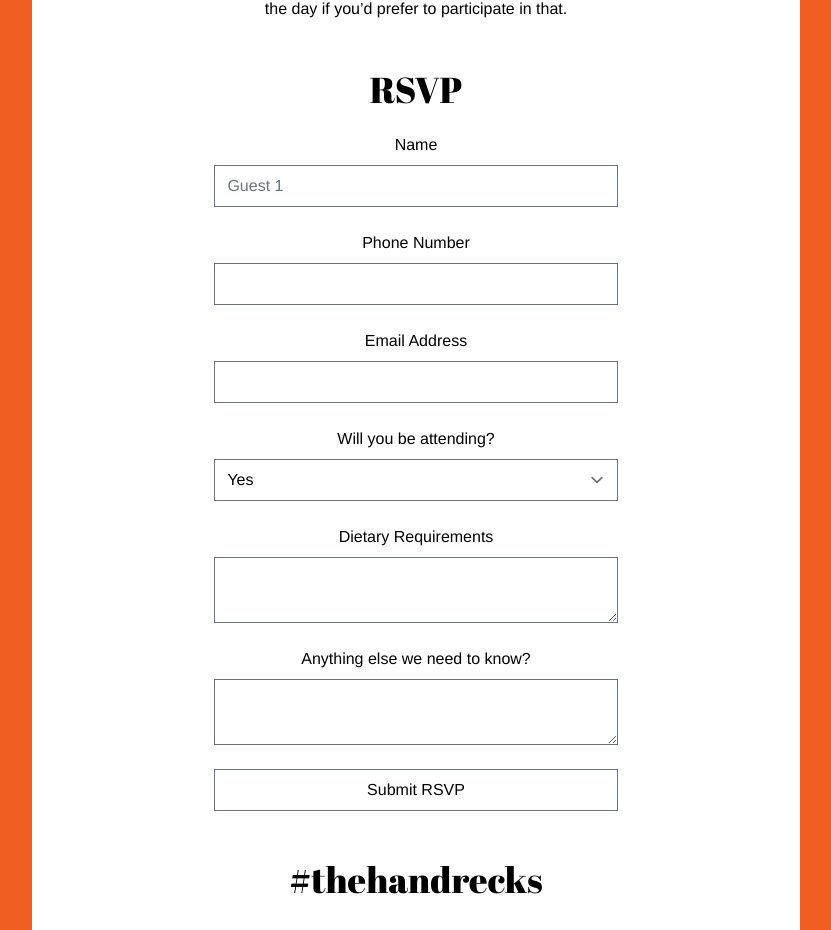
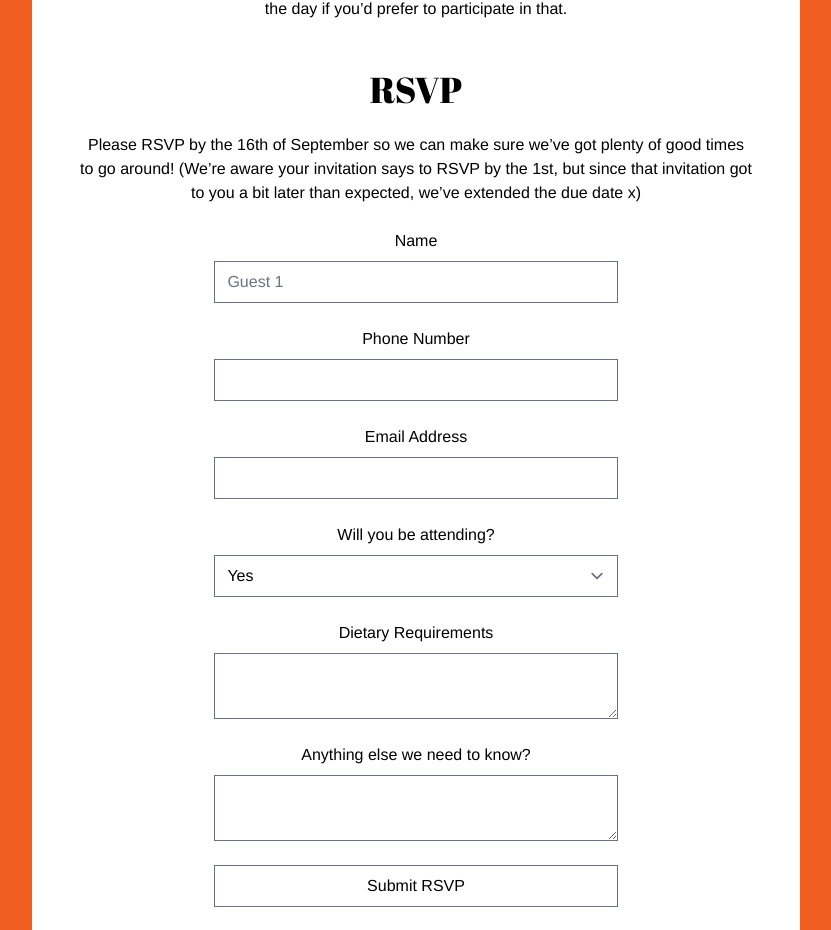
Before and after one commit to willem-h/wedding, a React (Create React App) app: page / in a window 1280 px wide. Shown: the part 2852-3782 px from the top of the page, without its empty margins (224-1055 px from the left). Built offline with nearby package versions, Linux system fonts and the light colour scheme.

Commit message:
Add RSVP blurb dealing with late invitation arrivals (#14)

```diff
--- a/src/RSVP.js
+++ b/src/RSVP.js
@@ -9,6 +9,12 @@ function RSVP({
   return (
     <div className="space-y-6">
       <h1 className="font-serif text-4xl">RSVP</h1>
+      <p>
+        Please RSVP by the 16th of September so we can make sure we’ve got
+        plenty of good times to go around! (We’re aware your invitation says to
+        RSVP by the 1st, but since that invitation got to you a bit later than
+        expected, we’ve extended the due date x)
+      </p>
       <form
         className="flex flex-col space-y-6 w-3/5 mx-auto"
         onSubmit={handleSubmit}
```
